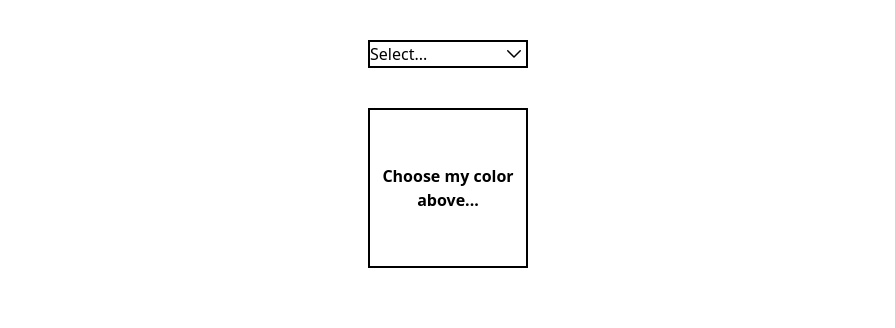
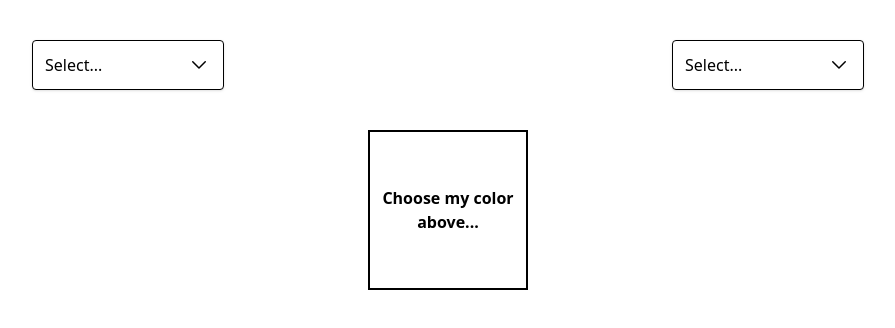
Before and after one commit to LSLWebDevelopment/reusable-components, a React (Vite) app: page / in a window 1280 px wide. Shown: the top 328 px of the page, without its empty margins (192-1087 px from the left). Built offline with nearby package versions, Linux system fonts and the light colour scheme; data requests are answered from the project's data file.

Commit message:
Few adjustments

```diff
--- a/db.json
+++ b/db.json
@@ -43,18 +43,6 @@
     {
       "label": "Blue",
       "value": "blue"
-    },
-    {
-      "label": "Yellow",
-      "value": "yellow"
-    },
-    {
-      "label": "Pink",
-      "value": "pink"
-    },
-    {
-      "label": "Amber",
-      "value": "amber"
     }
   ]
 }
--- a/src/App.tsx
+++ b/src/App.tsx
@@ -21,7 +21,6 @@ export function App() {
       >
         <span className="font-bold">Choose my color above...</span>
       </div>
-      {/* <AccordionPage /> */}
     </div>
   );
 }
--- a/src/Pages/DropdownPage.tsx
+++ b/src/Pages/DropdownPage.tsx
@@ -2,7 +2,8 @@ import { Dropdown } from "../components/Dropdown";
 
 export function DropdownPage() {
   return (
-    <div>
+    <div className="flex flex-row">
+      <Dropdown />
       <Dropdown />
     </div>
   );
--- a/src/components/Dropdown.tsx
+++ b/src/components/Dropdown.tsx
@@ -2,6 +2,7 @@ import { useState } from "react";
 import { GoChevronDown } from "react-icons/go";
 import type { DropdownEntity } from "../entities/ComponentsEntities";
 import { useDropdownContext } from "../hooks/useDropdownContext";
+import { Panel } from "./Panel";
 
 export function Dropdown() {
   const [isOpened, setIsOpened] = useState(false);
@@ -14,24 +15,32 @@ export function Dropdown() {
 
   const renderedDropdownItems = dropdownData.map((item: DropdownEntity) => {
     return (
-      <li key={item.label} onClick={() => handleColorSelection(item.value)}>
+      <div
+        className="hover:bg-sky-300 rounded cursor-pointer p-1"
+        key={item.label}
+        onClick={() => handleColorSelection(item.value)}
+      >
         {item.label}
-      </li>
+      </div>
     );
   });
 
   return (
-    <div className="w-[10rem] border-2 my-10 m-auto">
-      <div
+    <div className="w-48 my-10 m-auto relative">
+      <Panel
         onClick={() => setIsOpened(!isOpened)}
-        className={`flex justify-between items-center ${
+        className={`flex justify-between items-center cursor-pointer ${
           isOpened && "border-b-2"
         }`}
       >
         <h3 className="select-none">{selectedColor || "Select..."}</h3>
         <GoChevronDown className="text-2xl" />
-      </div>
-      {isOpened && <ul className="select-none">{renderedDropdownItems}</ul>}
+      </Panel>
+      {isOpened && (
+        <Panel className="select-none absolute top-full">
+          {renderedDropdownItems}
+        </Panel>
+      )}
     </div>
   );
 }
--- /dev/null
+++ b/src/components/Panel.tsx
@@ -0,0 +1,18 @@
+import type { ReactNode } from "react";
+
+interface PanelProps {
+  children: ReactNode;
+  className: string;
+  onClick?: () => void;
+}
+
+export function Panel({ children, className, ...events }: PanelProps) {
+  return (
+    <button
+      {...events}
+      className={`border rounded p-3 shadow bg-white w-full ${className}`}
+    >
+      {children}
+    </button>
+  );
+}
```
